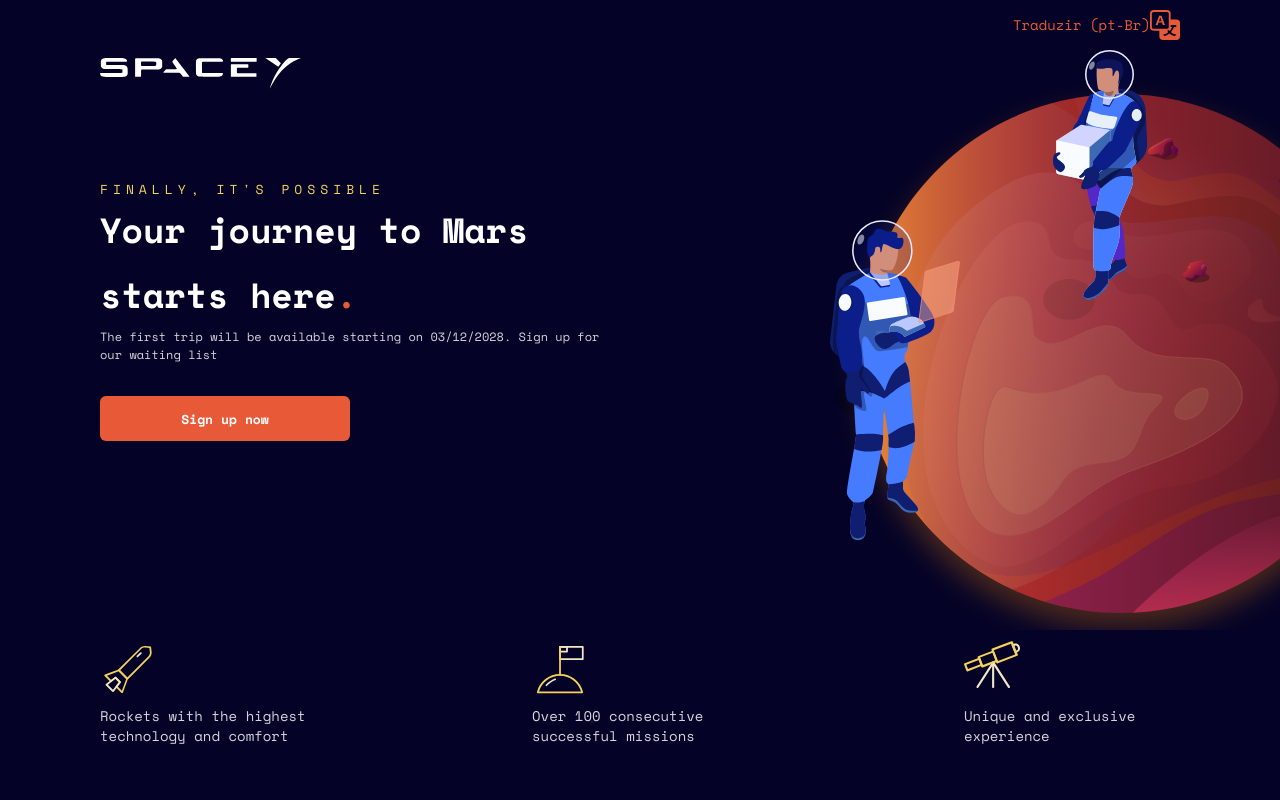
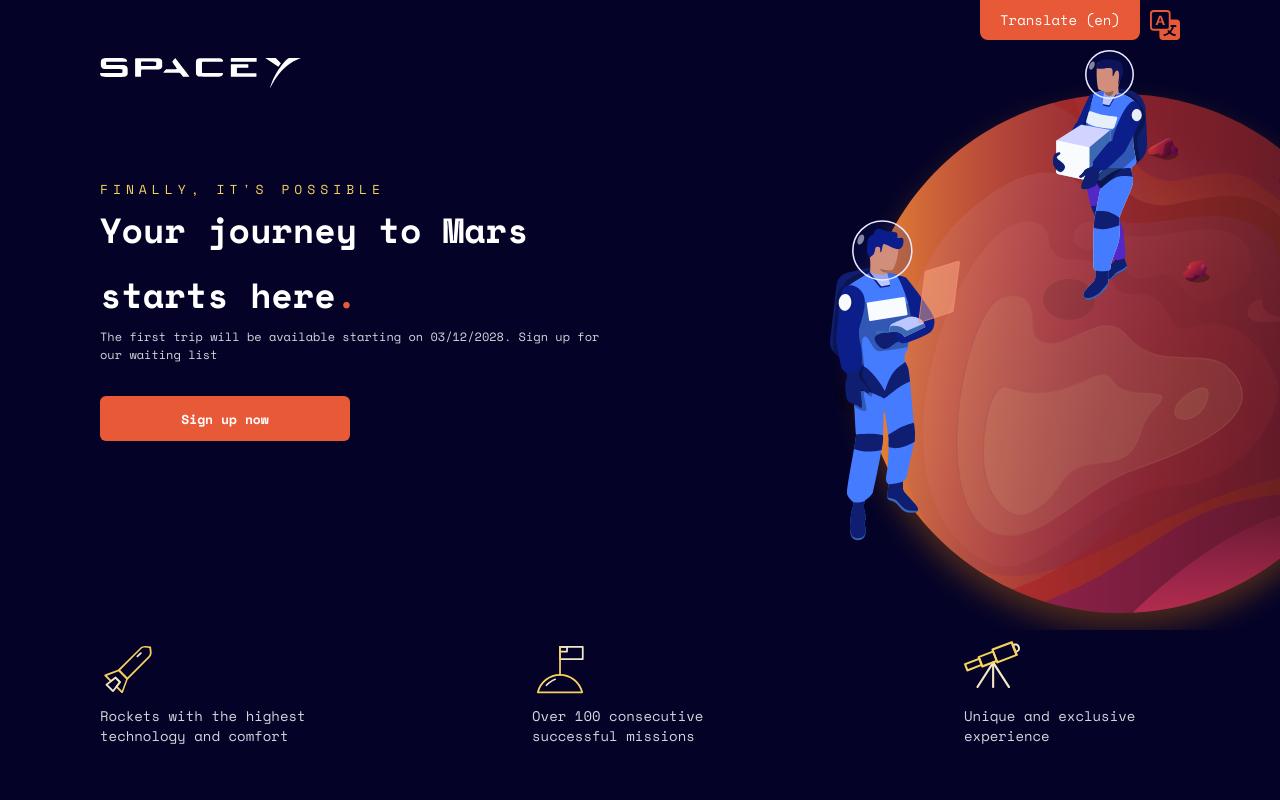
Before and after one commit to EduardoLPP/landing-page-trip-to-mars, a React (Create React App) app: page / in a window 1280 px wide. Shown: the top 800 px of the page. Built offline with nearby package versions, Linux system fonts and the light colour scheme.

Commit message:
finalizacao bota

```diff
--- a/src/sections/First/index.tsx
+++ b/src/sections/First/index.tsx
@@ -3,11 +3,23 @@ import { BsTranslate } from 'react-icons/bs'
 import { pixelToRem } from '../../utils/pixelToRemFunction'
 import { Button } from '../../components/Button'
 import { Icon } from '../../components/Icon'
-import { useTranslation } from 'react-i18next'
+import { I18nContext, useTranslation } from 'react-i18next'
 import { IconContainer, Logo, TranslateButton, TranslateText } from '../../styles/styles'
+import i18n from '../../configuration/translator'
 
 export function FirstSection() {
     const { t } = useTranslation();
+
+    const changeLanguage = () => {
+      const currentLanguage = i18n.language;
+
+      if(currentLanguage == 'en'){
+        i18n.changeLanguage('pt');
+      }
+      else{
+        i18n.changeLanguage('en');
+      }
+    };
 
   return (
     <Container flex='column' margin={ pixelToRem(24, 112, 500, 100) }>
@@ -15,8 +27,8 @@ export function FirstSection() {
           <Logo />
 
           <IconContainer>
-            <TranslateButton>
-              <TranslateText>Traduzir (pt-Br)</TranslateText>
+            <TranslateButton onClick={() => changeLanguage()}>
+              <TranslateText>{i18n.language == 'en' ? 'Traduzir (pt-Br)' : 'Translate (en)'}</TranslateText>
             </TranslateButton>
 
             <BsTranslate size={30} style={{color: '#E85937'}}/>
--- a/src/styles/styles.ts
+++ b/src/styles/styles.ts
@@ -41,12 +41,25 @@ export const IconContainer = styled.div`
 `;
 
 export const TranslateButton = styled.button`
-  background: none;
+  background: var(--mars);
   border: none;
+  border-radius: 8px;
   cursor: pointer;
+  margin-right: 10px;
+  margin-top: -20px;
+  padding: 20px;
+  height: 50px;
+
+  &:hover{
+    background: var(--mars-light);
+  }
 `;
 
 export const TranslateText = styled.p`
   font: var(--text-01);
-  color: var(--mars);
+  color: var(--text);
+
+  &:hover{
+    color: var(--space-dark);
+  }
 `;
```
